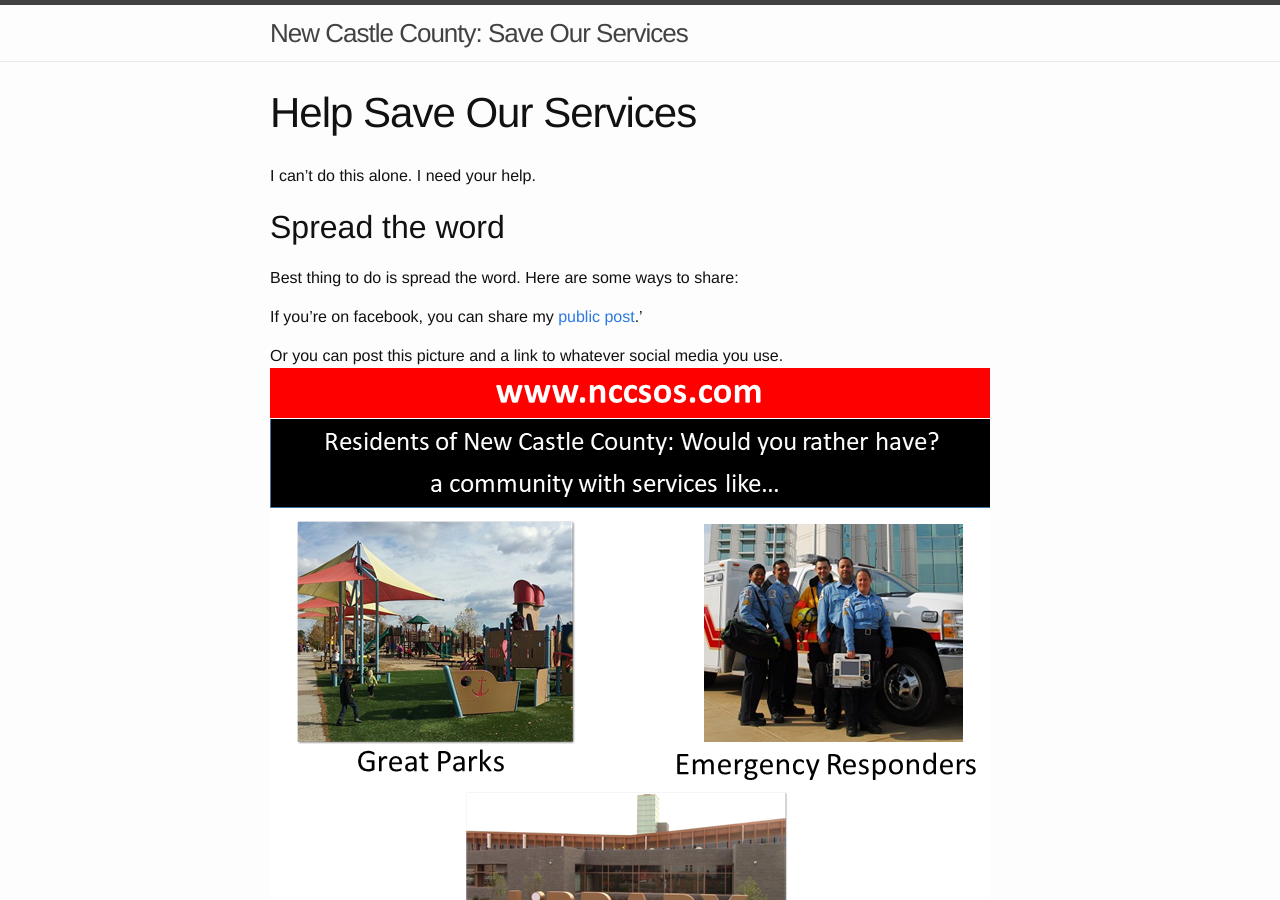
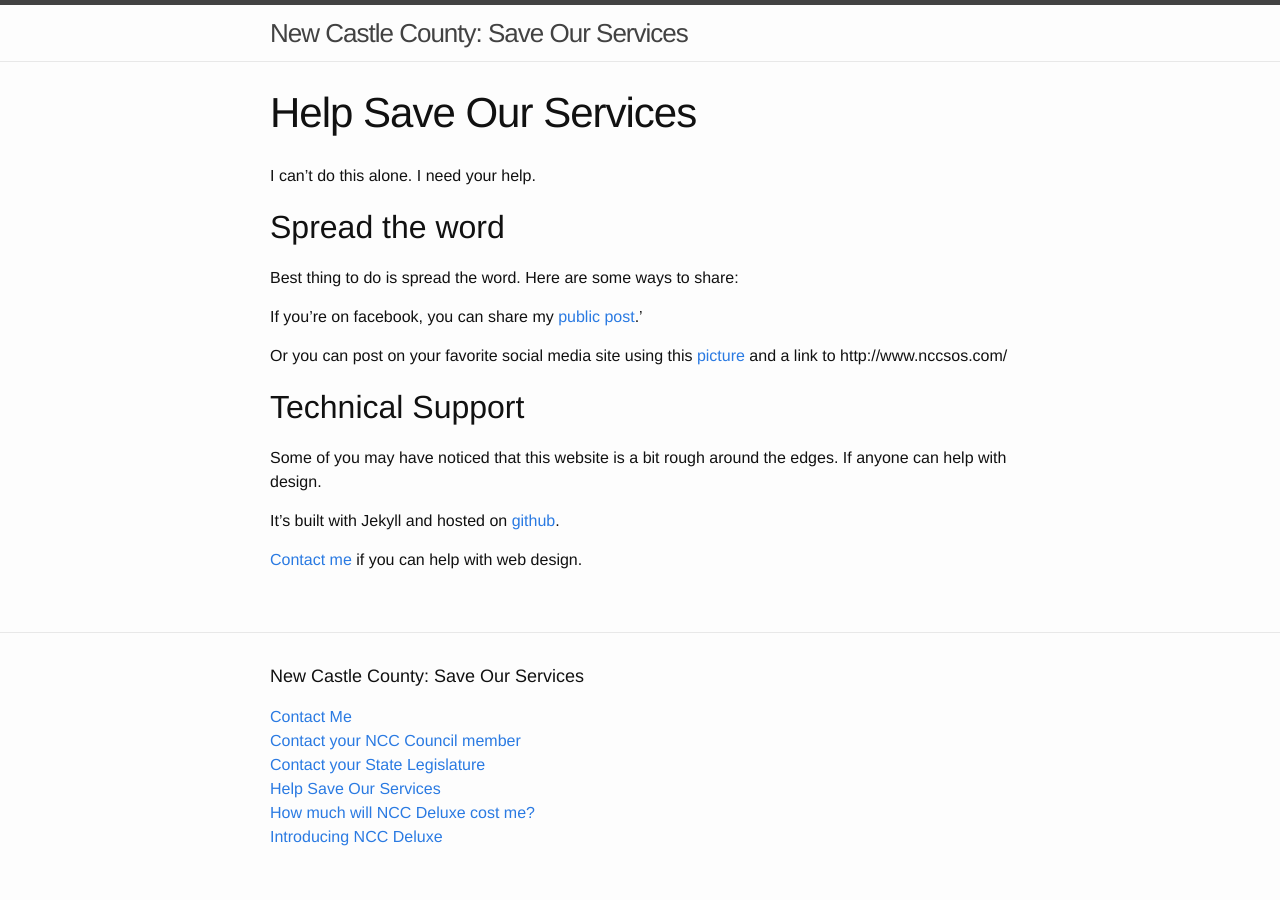
Before and after one commit to wstabosz/nccsos, a Jekyll site: the page built from help-save-our-services.markdown, in a window 1280 px wide and 900 px high. Built offline with Jekyll 4.4.1, drawn with Linux system fonts in a browser that asks for light colours.

Commit message:
Updated Help Save Our Services

```diff
--- a/help-save-our-services.markdown
+++ b/help-save-our-services.markdown
@@ -10,11 +10,12 @@
 
 If you're on facebook, you can share my [public post](https://www.facebook.com/walter.stabosz/posts/10104608762579754).'
 
-Or you can post this picture and a link to whatever social media you use.
-![would you rather - facebook 2.png](/uploads/would%20you%20rather%20-%20facebook%202.png)
+Or you can post on your favorite social media site using this [picture](/uploads/would%20you%20rather%20-%20facebook%202.png) and a link to http://www.nccsos.com/
 
 ## Technical Support
 
 Some of you may have noticed that this website is a bit rough around the edges. If anyone can help with design.
 
 It's built with Jekyll and hosted on [github](https://github.com/wstabosz/nccsos).
+
+[Contact me](/contact-me) if you can help with web design.
```
